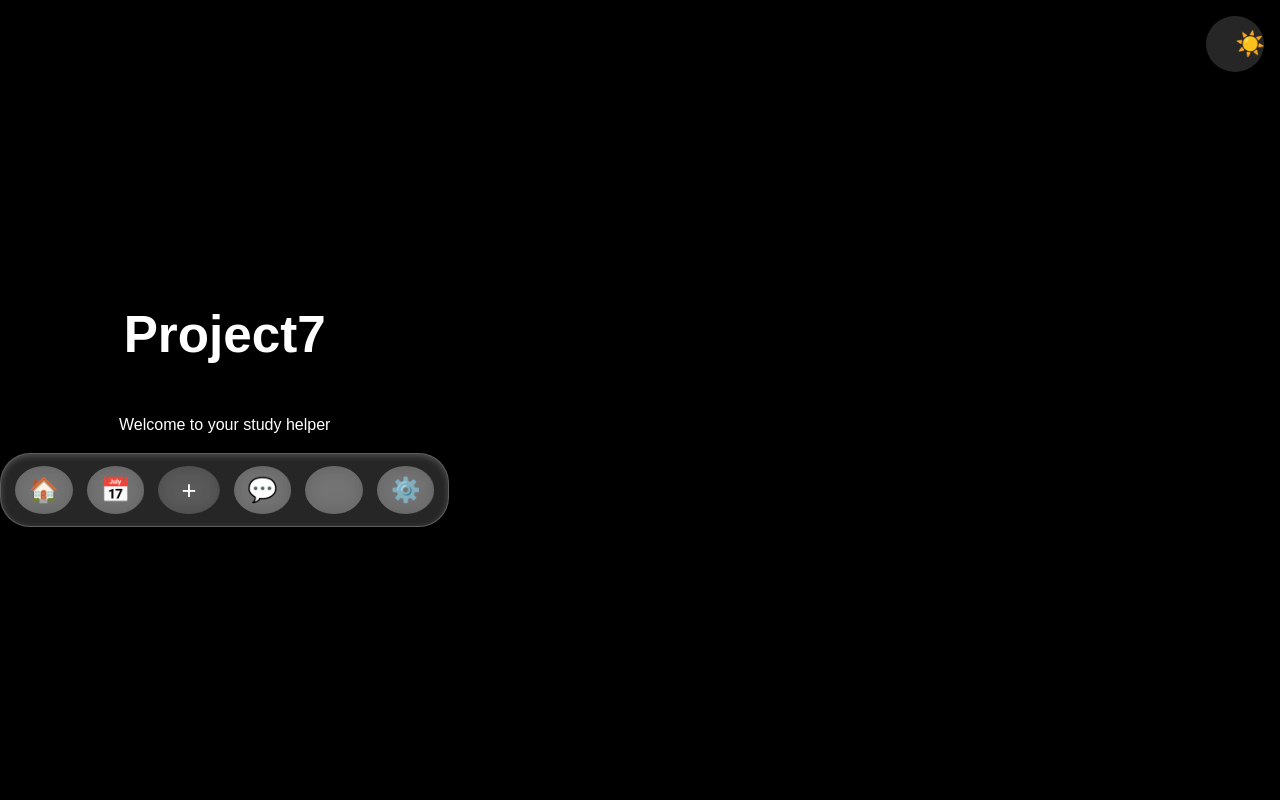
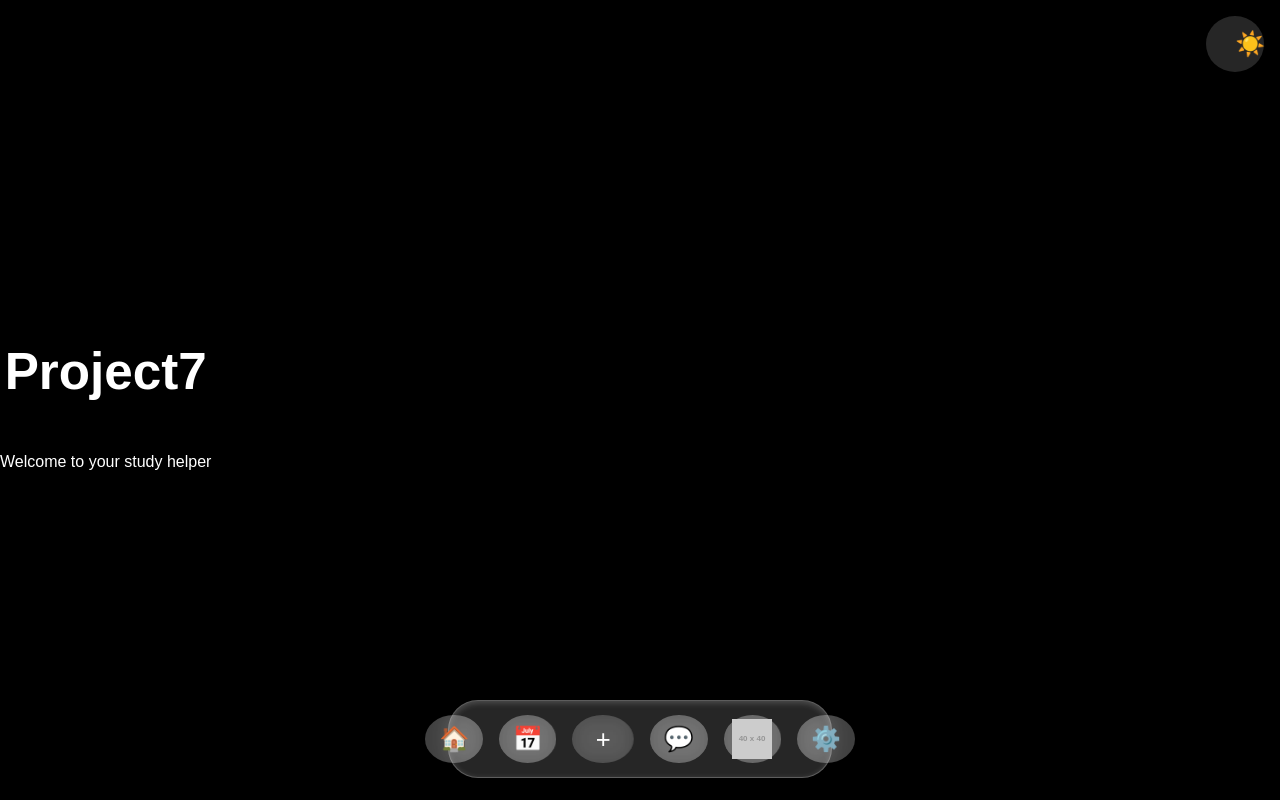
Before and after one commit to project7-idk/vite-react-template, a React (Vite) app: page / in a window 1280 px wide. Built offline with nearby package versions, Linux system fonts and the light colour scheme.

Commit message:
Update FloatingDock.css

```diff
--- a/src/react-app/Components/FloatingDock.css
+++ b/src/react-app/Components/FloatingDock.css
@@ -1,42 +1,51 @@
 /* src/components/FloatingDock.css */
-.floating-dock-wrapper {
+.floating-dock {
   position: fixed;
   bottom: 22px;
   left: 50%;
   transform: translateX(-50%);
-  pointer-events: none;
-  z-index: 999;
-}
 
-.floating-dock {
-  pointer-events: all;
-  display: inline-flex; /* shrink to content */
-  gap: 14px; /* spacing between buttons */
-  padding: 12px 14px;
+  display: flex;
+  justify-content: center;
+  align-items: center;
+  gap: 16px;               /* space between buttons */
+
+  max-width: 350px;        /* prevent dock from stretching too wide */
+  min-width: 220px;        /* ensure dock doesn’t shrink too small */
+  width: fit-content;      /* shrink to fit buttons exactly */
+  padding: 14px 16px;
+
   border-radius: 30px;
   background: rgba(255, 255, 255, 0.15);
   backdrop-filter: blur(18px) saturate(180%);
   -webkit-backdrop-filter: blur(18px) saturate(180%);
   border: 1px solid rgba(255, 255, 255, 0.25);
+
   box-shadow:
     0 8px 24px rgba(0, 0, 0, 0.35),
     0 2px 6px rgba(255, 255, 255, 0.2) inset;
+
+  z-index: 999;
 }
 
+/* Light Mode */
 html.light .floating-dock {
-  background: rgba(0,0,0,0.1);
-  border: 1px solid rgba(0,0,0,0.15);
+  background: rgba(0, 0, 0, 0.1);
+  border: 1px solid rgba(0, 0, 0, 0.15);
 }
 
+/* Buttons */
 .dock-btn {
   width: 48px;
   height: 48px;
   border-radius: 50%;
   border: none;
   cursor: pointer;
+
   display: flex;
   justify-content: center;
   align-items: center;
+
   font-size: 1.5rem;
   color: white;
   background: rgba(255, 255, 255, 0.25);
@@ -46,26 +55,19 @@ html.light .floating-dock {
 }
 
 html.light .dock-btn {
-  background: rgba(0,0,0,0.15);
+  background: rgba(0, 0, 0, 0.15);
   color: black;
 }
 
 .dock-btn:hover {
-  transform: scale(1.15) translateY(-2px);
+  transform: scale(1.18) translateY(-3px);
 }
 
 .dock-btn.upload {
   font-size: 1.6rem;
-  background: rgba(128,128,128,0.35);
+  background: rgba(128, 128, 128, 0.35);
 }
 
 .dock-btn.upload:hover {
-  background: rgba(128,128,128,0.55);
+  background: rgba(128, 128, 128, 0.55);
 }
-
-.profile-btn img {
-  width: 100%;
-  height: 100%;
-  border-radius: 50%;
-  object-fit: cover;
-}
```
